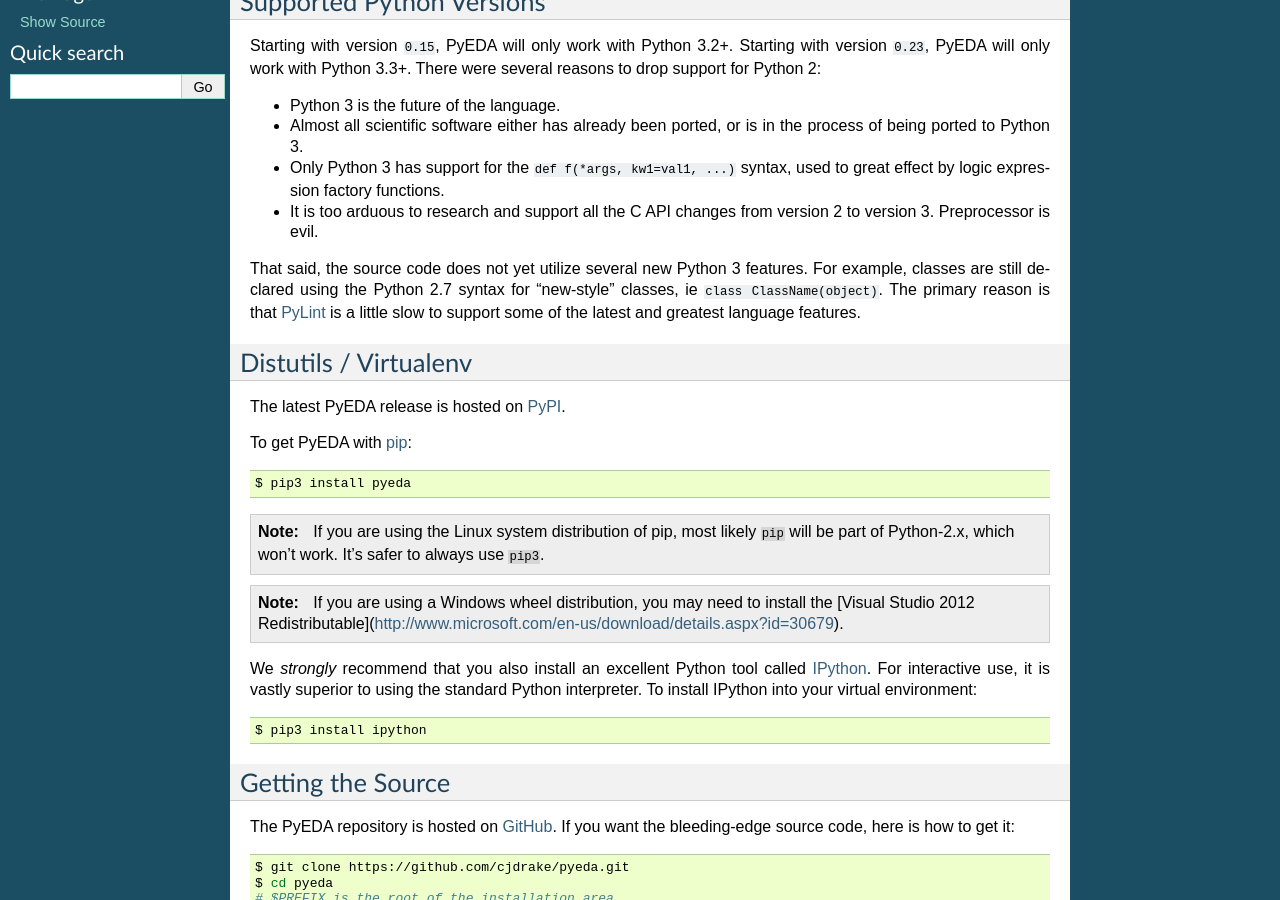
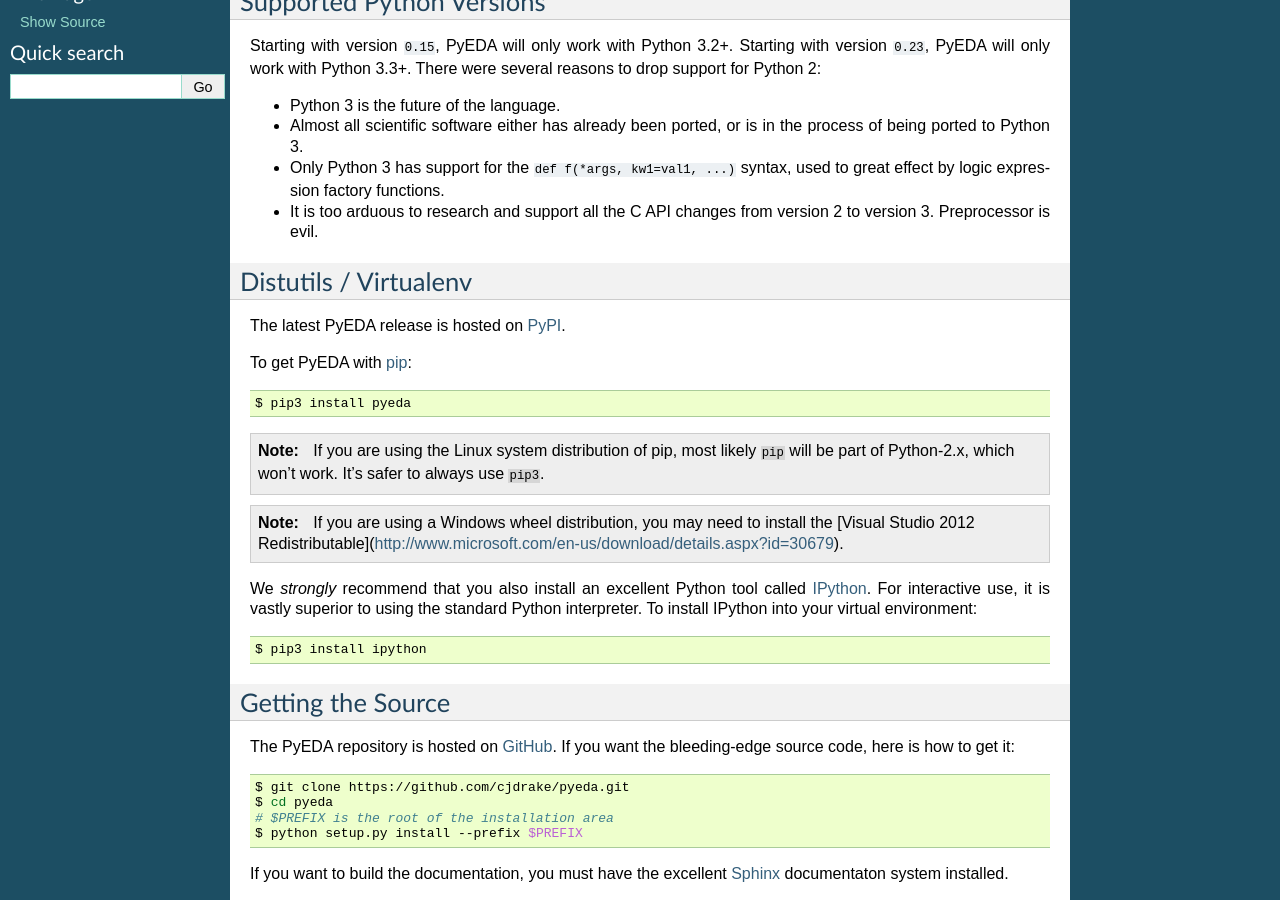
Before and after one commit to cjdrake/pyeda, a Sphinx documentation site: the page built from doc/source/install.rst, in a window 1280 px wide and 900 px high, scrolled down 306 px. Built offline with Sphinx 7.4.7, drawn with Linux system fonts in a browser that asks for light colours.

Commit message:
Get rid of some old PyLint comments

```diff
--- a/doc/source/install.rst
+++ b/doc/source/install.rst
@@ -5,7 +5,6 @@
 
 .. _IPython: http://ipython.org
 .. _Nose: http://nose.readthedocs.org
-.. _PyLint: http://www.pylint.org
 .. _Sphinx: http://sphinx-doc.org
 
 ********************
@@ -36,12 +35,6 @@
   used to great effect by logic expression factory functions.
 * It is too arduous to research and support all the C API changes from version
   2 to version 3. Preprocessor is evil.
-
-That said, the source code does not yet utilize several new Python 3 features.
-For example, classes are still declared using the Python 2.7 syntax for
-"new-style" classes, ie ``class ClassName(object)``.
-The primary reason is that `PyLint`_ is a little slow to support some of the
-latest and greatest language features.
 
 Distutils / Virtualenv
 ======================
```
